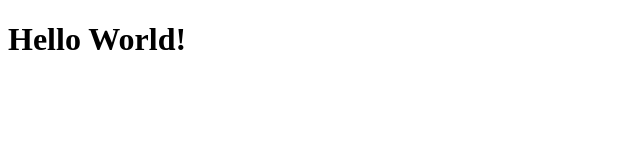
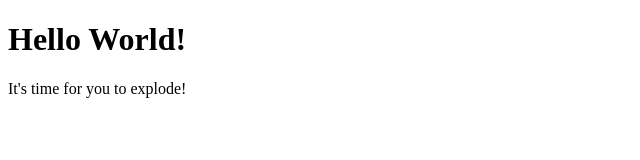
Before and after one commit to mallan007/git_ocean, a plain HTML site: page index.html in a window 1280 px wide. Shown: the whole page, without its empty margins (0-640 px from the left). Drawn offline with Linux system fonts and the light colour scheme.

Commit message:
Agora vai.

```diff
--- a/index.html
+++ b/index.html
@@ -6,5 +6,6 @@
     </head>
     <body>
         <h1>Hello World!</h1>
+        <p>It's time for you to explode!</p>
     </body>
 </html>
```
